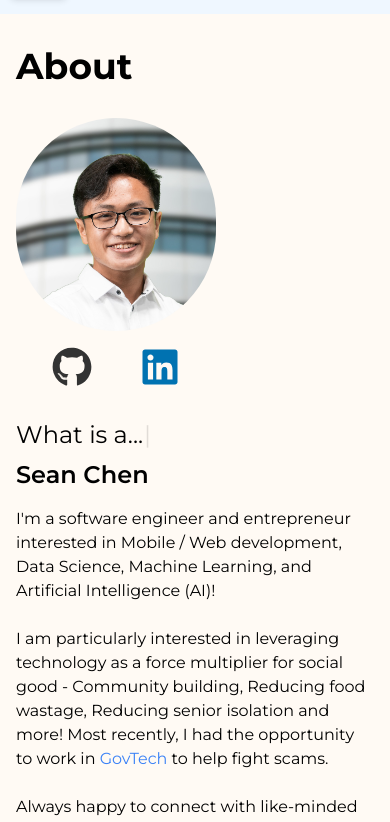
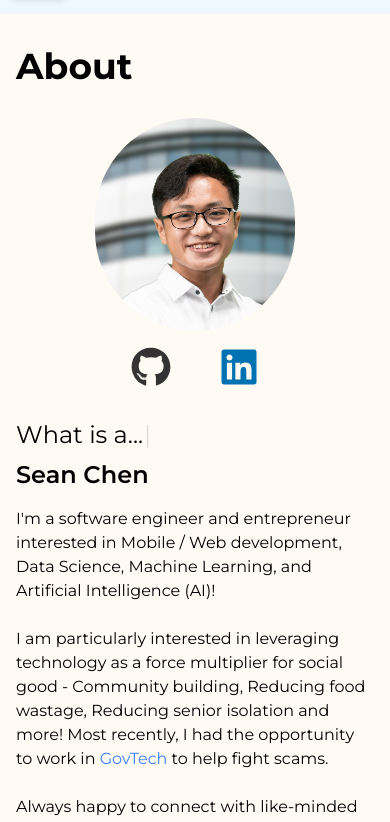
Before and after one commit to seancze/seancze-website, a Next.js app: page / in a window 390 px wide. Shown: the part 900-1722 px from the top of the page. Built offline with nearby package versions, Linux system fonts and the light colour scheme.

Commit message:
style: center profile picture horizontally on small screens

```diff
--- a/src/app/components/About.js
+++ b/src/app/components/About.js
@@ -29,7 +29,7 @@
         >
           About
         </h2>
-        <div className="flex flex-col md:flex-row items-start h-full">
+        <div className="flex flex-col md:flex-row items-center h-full">
           <div className="md:w-1/3 mb-8 md:mb-0 flex flex-col items-center">
             {isMagicMode ? (
               <Image
```
